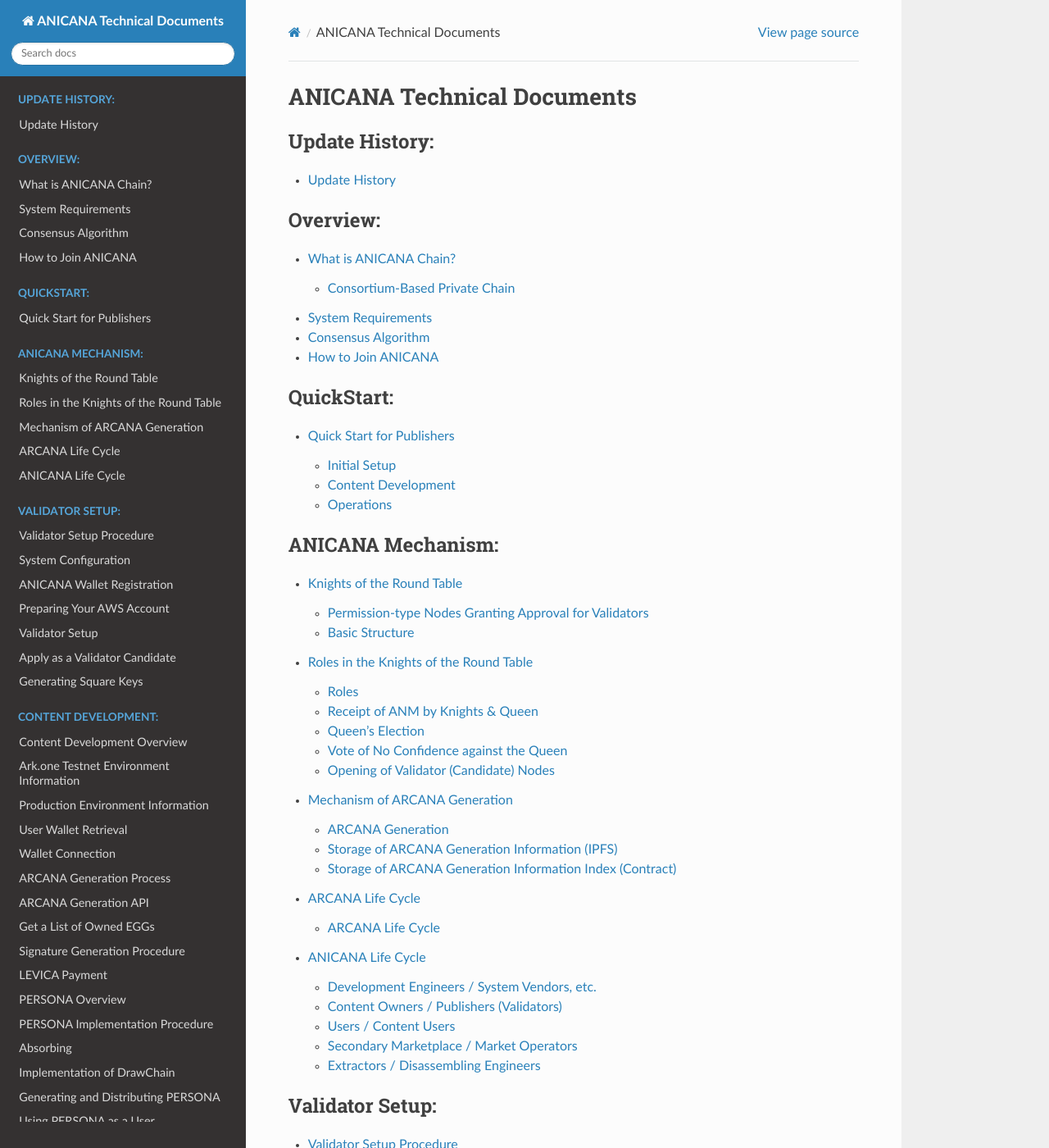
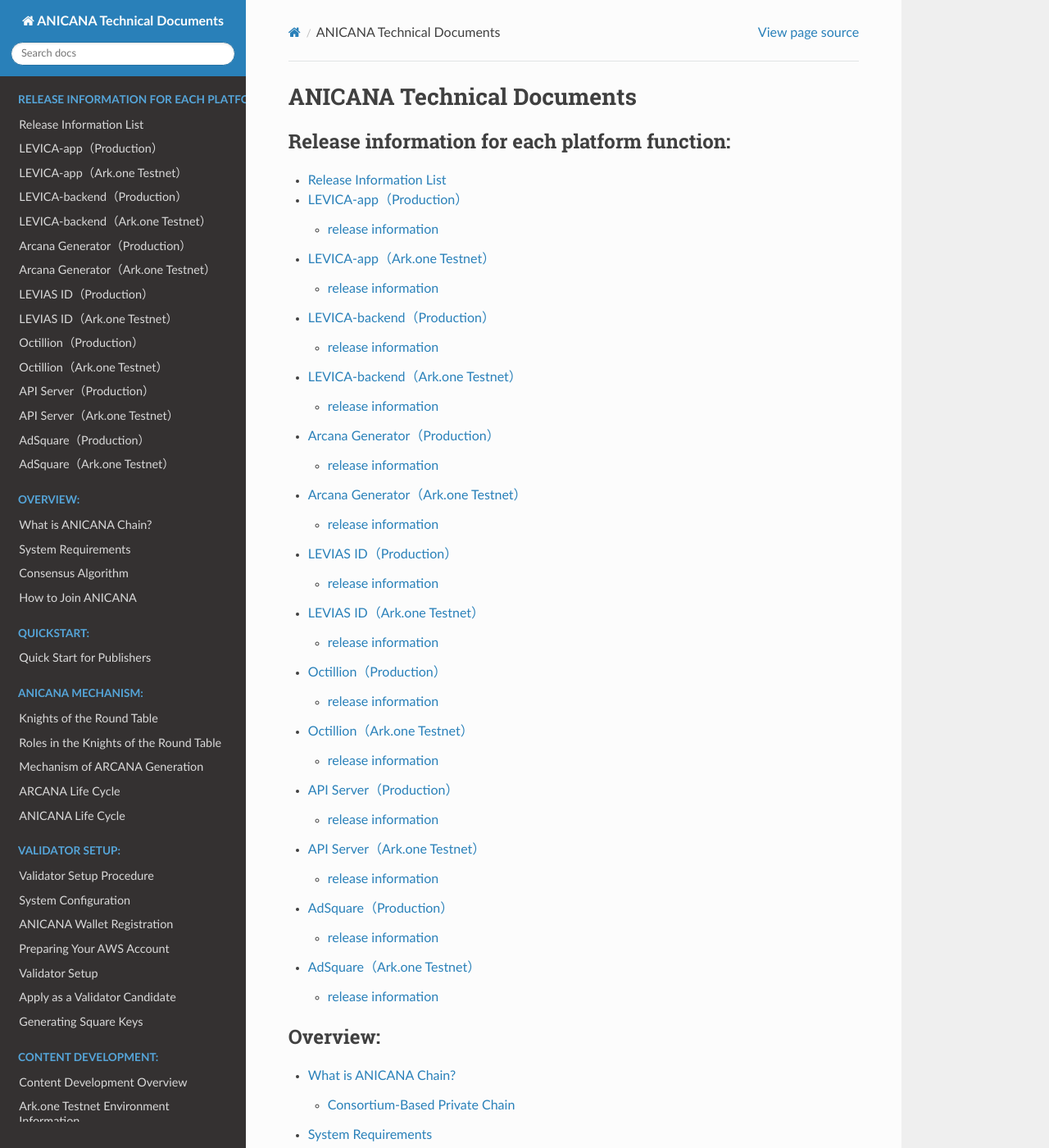
Before and after one commit to Orange-Code-Project/anicana-docs-en, a Sphinx documentation site: the page built from source/index.rst, in a window 1280 px wide and 1400 px high. Shown: the whole window at 82% size. Built offline with Sphinx 7.4.7 and the Read the Docs theme 2.0.0, drawn with Linux system fonts in a browser that asks for light colours; some of the changed text lies outside the part shown.

Commit message:
[update]
Release information for each platform feature
⇒ Add each page
Change History
⇒ Moved to the bottom of the menu

```diff
--- a/source/change-history/change-history.rst
+++ b/source/change-history/change-history.rst
@@ -7,6 +7,11 @@
     :align: center
 
     "No", "Date of Update", "Version", "Update Details"
+    "16.", "2024/03/06", "1.4.0", "| Release information for each platform feature
+    | ⇒ Add each page
+    | Change History
+    | ⇒ Moved to the bottom of the menu
+    | "
     "15.", "2024/02/25", "1.3.1", "| Ark.one Testnet Environment Information
     | 　⇒Added Boloodline  contract addresses and abi
     | 　"
--- a/source/index.rst
+++ b/source/index.rst
@@ -8,9 +8,23 @@
 
 .. toctree::
    :maxdepth: 2
-   :caption: Update History:
+   :caption: Release information for each platform function:
 
-   /change-history/change-history
+   /release/updated-info
+   /release/levica-app-main
+   /release/levica-app-test
+   /release/levica-backend-main
+   /release/levica-backend-test
+   /release/arcana-generator-main
+   /release/arcana-generator-test
+   /release/levias-id-main
+   /release/levias-id-test
+   /release/octillion-main
+   /release/octillion-test
+   /release/api-server-main
+   /release/api-server-test
+   /release/adsquare-main
+   /release/adsquare-test
 
 .. toctree::
    :maxdepth: 2
--- /dev/null
+++ b/source/release/adsquare-main.rst
@@ -0,0 +1,13 @@
+###############################
+AdSquare（Production）
+###############################
+
+release information
+=====================================
+
+.. csv-table::
+    :header-rows: 1
+    :align: center
+
+    "No", "Version", "Release Date", "Release Notes"
+    ".", "", "", ""
--- /dev/null
+++ b/source/release/adsquare-test.rst
@@ -0,0 +1,13 @@
+############################################
+AdSquare（Ark.one Testnet）
+############################################
+
+release information
+=====================================
+
+.. csv-table::
+    :header-rows: 1
+    :align: center
+
+    "No", "Version", "Release Date", "Release Notes"
+    ".", "", "", ""
--- /dev/null
+++ b/source/release/api-server-test.rst
@@ -0,0 +1,13 @@
+#########################################################
+API Server（Ark.one Testnet）
+#########################################################
+
+release information
+=====================================
+
+.. csv-table::
+    :header-rows: 1
+    :align: center
+
+    "No", "Version", "Release Date", "Release Notes"
+    ".", "", "", ""
--- /dev/null
+++ b/source/release/arcana-generator-main.rst
@@ -0,0 +1,13 @@
+##########################################
+Arcana Generator（Production）
+##########################################
+
+release information
+=====================================
+
+.. csv-table::
+    :header-rows: 1
+    :align: center
+
+    "No", "Version", "Release Date", "Release Notes"
+    ".", "", "", ""
--- /dev/null
+++ b/source/release/arcana-generator-test.rst
@@ -0,0 +1,13 @@
+##################################################################
+Arcana Generator（Ark.one Testnet）
+##################################################################
+
+release information
+=====================================
+
+.. csv-table::
+    :header-rows: 1
+    :align: center
+
+    "No", "Version", "Release Date", "Release Notes"
+    ".", "", "", ""
--- /dev/null
+++ b/source/release/levias-id-main.rst
@@ -0,0 +1,13 @@
+######################################
+LEVIAS ID（Production）
+######################################
+
+release information
+=====================================
+
+.. csv-table::
+    :header-rows: 1
+    :align: center
+
+    "No", "Version", "Release Date", "Release Notes"
+    ".", "", "", ""
--- /dev/null
+++ b/source/release/levias-id-test.rst
@@ -0,0 +1,13 @@
+#################################################
+LEVIAS ID（Ark.one Testnet）
+#################################################
+
+release information
+=====================================
+
+.. csv-table::
+    :header-rows: 1
+    :align: center
+
+    "No", "Version", "Release Date", "Release Notes"
+    ".", "", "", ""
--- /dev/null
+++ b/source/release/levica-app-main.rst
@@ -0,0 +1,13 @@
+#########################################
+LEVICA-app（Production）
+#########################################
+
+release information
+=====================================
+
+.. csv-table::
+    :header-rows: 1
+    :align: center
+
+    "No", "Version", "Release Date", "Release Notes"
+    ".", "", "", ""
--- /dev/null
+++ b/source/release/levica-app-test.rst
@@ -0,0 +1,13 @@
+#####################################################
+LEVICA-app（Ark.one Testnet）
+#####################################################
+
+release information
+=====================================
+
+.. csv-table::
+    :header-rows: 1
+    :align: center
+
+    "No", "Version", "Release Date", "Release Notes"
+    ".", "", "", ""
--- /dev/null
+++ b/source/release/levica-backend-main.rst
@@ -0,0 +1,13 @@
+###########################################
+LEVICA-backend（Production）
+###########################################
+
+release information
+=====================================
+
+.. csv-table::
+    :header-rows: 1
+    :align: center
+
+    "No", "Version", "Release Date", "Release Notes"
+    ".", "", "", ""
--- /dev/null
+++ b/source/release/levica-backend-test.rst
@@ -0,0 +1,13 @@
+##################################################
+LEVICA-backend（Ark.one Testnet）
+##################################################
+
+release information
+=====================================
+
+.. csv-table::
+    :header-rows: 1
+    :align: center
+
+    "No", "Version", "Release Date", "Release Notes"
+    ".", "", "", ""
--- /dev/null
+++ b/source/release/octillion-main.rst
@@ -0,0 +1,13 @@
+#########################################
+Octillion（Production）
+#########################################
+
+release information
+=====================================
+
+.. csv-table::
+    :header-rows: 1
+    :align: center
+
+    "No", "Version", "Release Date", "Release Notes"
+    ".", "", "", ""
--- /dev/null
+++ b/source/release/octillion-test.rst
@@ -0,0 +1,13 @@
+###########################################################
+Octillion（Ark.one Testnet）
+###########################################################
+
+release information
+=====================================
+
+.. csv-table::
+    :header-rows: 1
+    :align: center
+
+    "No", "Version", "Release Date", "Release Notes"
+    ".", "", "", ""
--- /dev/null
+++ b/source/release/updated-info.rst
@@ -0,0 +1,25 @@
+###########################
+Release Information List
+###########################
+
+Please see each page for details of the release.
+
+.. csv-table::
+    :header-rows: 1
+    :align: center
+
+    "No", "Date Updated", "Contents"
+    "1.", "", ":doc:`LEVICA-app（Production） </release/levica-app-main>` "
+    "2.", "", ":doc:`LEVICA-app（Ark.one Testnet） </release/levica-app-test>` "
+    "3.", "", ":doc:`LEVICA-backend（Production） </release/levica-backend-main>` "
+    "4.", "", ":doc:`LEVICA-backend（Ark.one Testnet） </release/levica-backend-test>` "
+    "5.", "", ":doc:`Arcana Generator（Production） </release/arcana-generator-main>` "
+    "6.", "", ":doc:`Arcana Generator（Ark.one Testnet） </release/arcana-generator-test>` "
+    "7.", "", ":doc:`LEVIAS ID（Production） </release/levias-id-main>` "
+    "8.", "", ":doc:`LEVIAS ID（Ark.one Testnet） </release/levias-id-test>` "
+    "9.", "", ":doc:`Octillion（Production） </release/octillion-main>` "
+    "10.", "", ":doc:`Octillion（Ark.one Testnet） </release/octillion-test>` "
+    "11.", "2024/03/06", ":doc:`API Server（Production） </release/api-server-main>` "
+    "12.", "", ":doc:`API Server（Ark.one Testnet） </release/api-server-test>` "
+    "13.", "", ":doc:`AdSquare（Production） </release/adsquare-main>` "
+    "14.", "", ":doc:`AdSquare（Ark.one Testnet） </release/adsquare-test>` "
```
Also changed, not shown: other parts of source/index.rst (+6 -0 lines), source/release/api-server-main.rst (added, +13 -0 lines).
